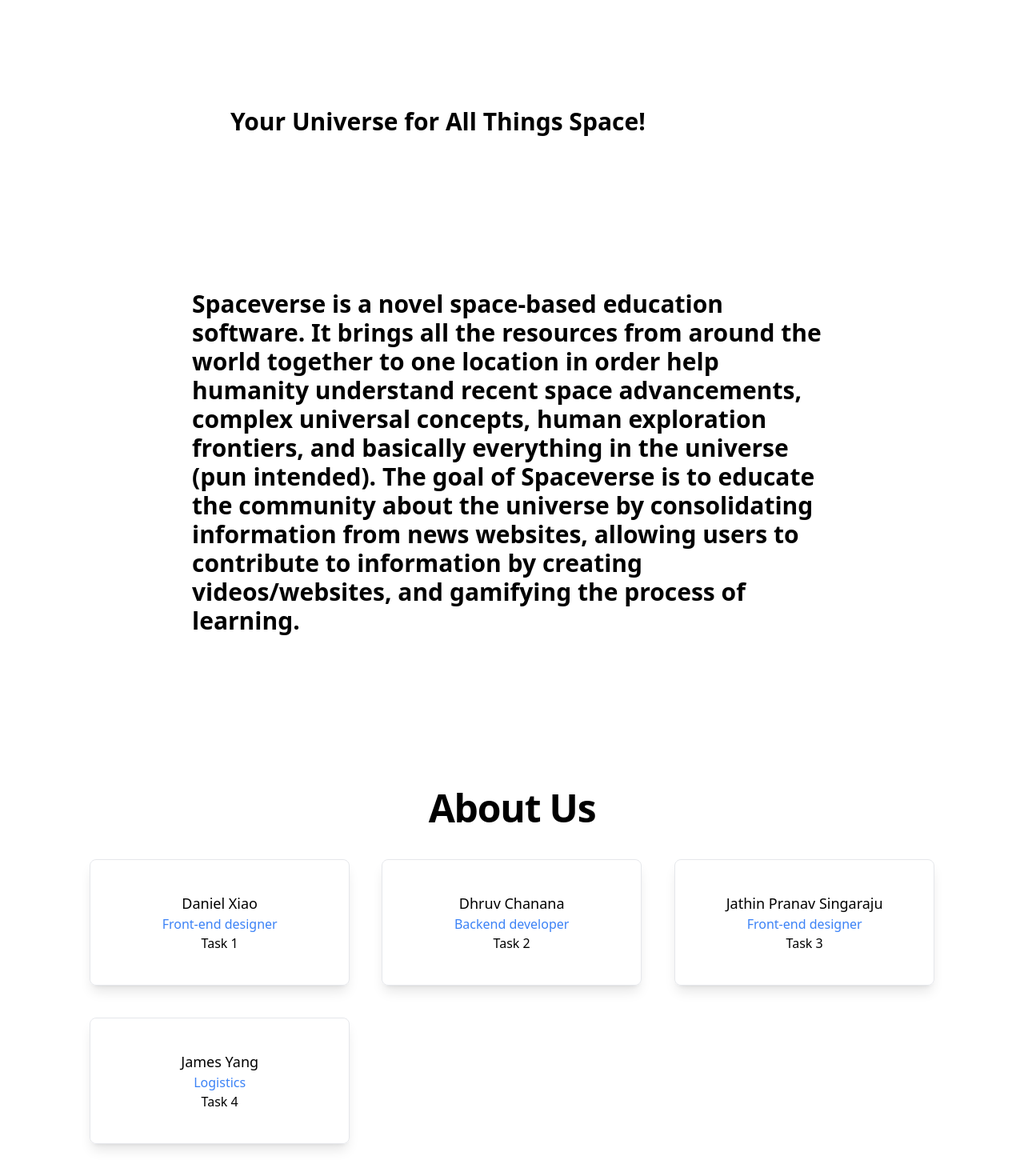
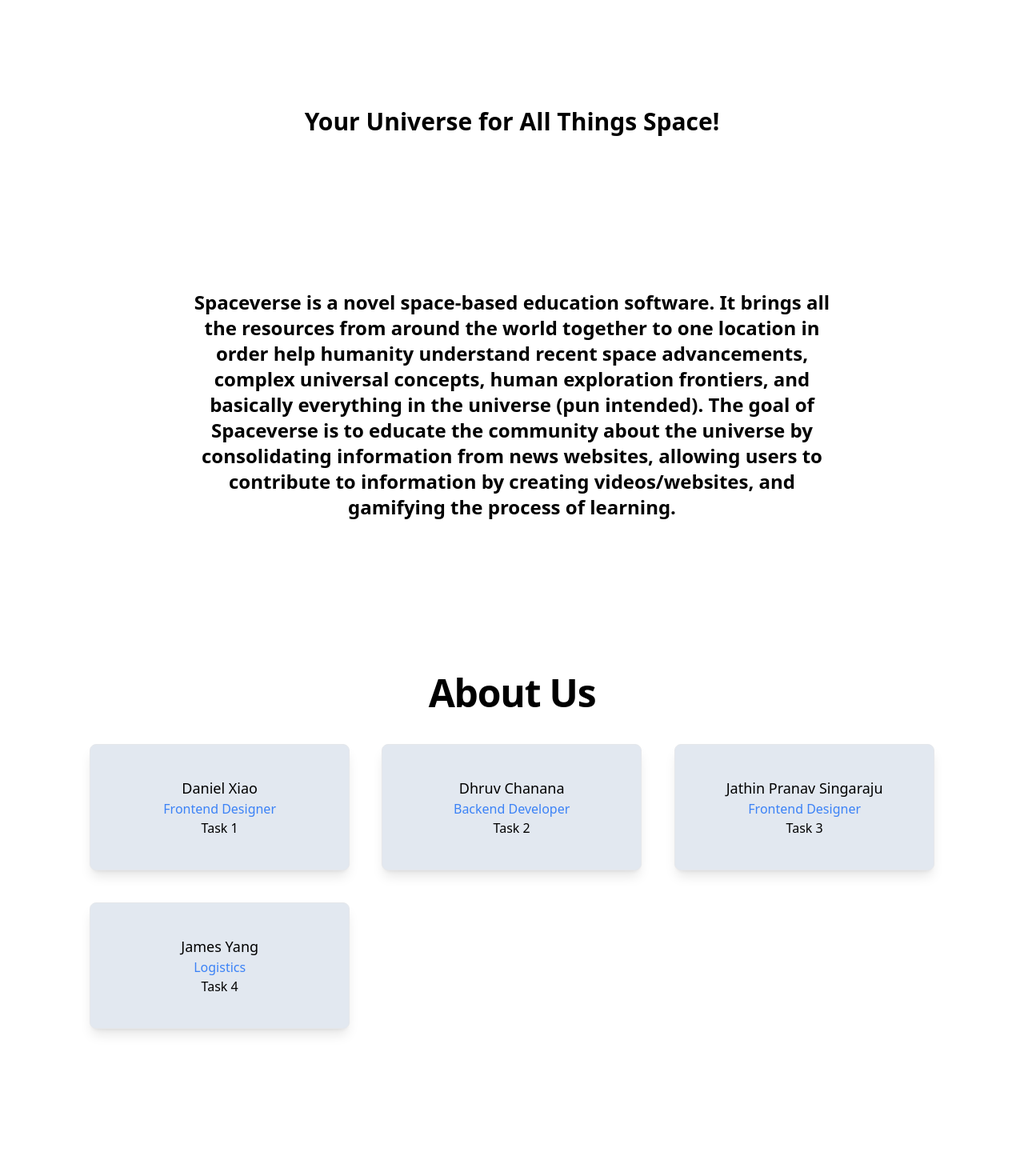
Before and after one commit to dxiao01/HackUNT2022, a React (Create React App) app: page / in a window 1280 px wide. Shown: the part 234-1704 px from the top of the page at 80% size. After the commit the page ends 1560 px from the top, so only its background shows below. Built offline with nearby package versions, Linux system fonts and the light colour scheme.

Commit message:
home page updates

```diff
--- a/src/Components/Home.js
+++ b/src/Components/Home.js
@@ -14,10 +14,10 @@ const Home = () => {
         <div class="text-center text-7xl font-extrabold mt-10" data-aos="fade-up">
             Spaceverse
         </div>
-        <div class=" text-left text-3xl font-extrabold mt-48 ml-72" data-aos="fade-right">
+        <div class=" text-center text-3xl font-extrabold mt-48" data-aos="fade-right">
         Your Universe for All Things Space!
         </div>
-        <div class="text-left text-3xl font-extrabold my-48 mx-60 float-left" data-aos="fade-left">
+        <div class="text-center text-2xl font-extrabold my-48 mx-60 float-left" data-aos="fade-left">
         Spaceverse is a novel space-based education software. It brings all the resources from around the world together to one location in order help humanity understand recent space advancements, complex universal concepts, human exploration frontiers, and basically everything in the universe (pun intended). The goal of Spaceverse is to educate the community about the universe by consolidating information from news websites, allowing users to contribute to information by creating videos/websites, and gamifying the process of learning.
         </div>
         <div class="max-w-6xl px-12 mx-auto text-center mb-10">
@@ -28,39 +28,39 @@ const Home = () => {
             </div>
 
             <div class="grid grid-cols-1 gap-10 sm:grid-cols-2 lg:grid-cols-3">
-                <div class="w-full border border-gray-200 rounded-lg shadow-lg" data-aos="flip-down">
+                <div class="w-full border border-gray-200 rounded-lg shadow-lg bg-slate-200" data-aos="flip-down">
 
                     <div class="flex flex-col items-center justify-center p-10">
                         <h2 class="text-lg font-medium">Daniel Xiao</h2>
-                        <p class="font-medium text-blue-500">Front-end designer </p>
+                        <p class="font-medium text-blue-500">Frontend Designer </p>
                         <p class="text-black">Task 1
                     </p></div>
 
                 </div>
 
-                <div class="w-full border border-gray-200 rounded-lg shadow-lg" data-aos="flip-down">
+                <div class="w-full border border-gray-200 rounded-lg shadow-lg bg-slate-200" data-aos="flip-down">
 
                     <div class="flex flex-col items-center justify-center p-10">
                         <h2 class="text-lg font-medium">Dhruv Chanana</h2>
-                        <p class="font-medium text-blue-500">Backend developer</p>
+                        <p class="font-medium text-blue-500">Backend Developer</p>
                         <p class="text-black">Task 2
                     </p></div>
 
 
                 </div>
 
-                <div class="w-full border border-gray-200 rounded-lg shadow-lg" data-aos="flip-down">
+                <div class="w-full border border-gray-200 rounded-lg shadow-lg bg-slate-200" data-aos="flip-down">
 
                     <div class="flex flex-col items-center justify-center p-10">
                         <h2 class="text-lg font-medium">Jathin Pranav Singaraju</h2>
-                        <p class="font-medium text-blue-500">Front-end designer</p>
+                        <p class="font-medium text-blue-500">Frontend Designer</p>
                         <p class="text-black">Task 3
                     </p></div>
 
 
                 </div>
 
-                <div class="w-full border border-gray-200 rounded-lg shadow-lg" data-aos="flip-down">
+                <div class="w-full border border-gray-200 rounded-lg shadow-lg bg-slate-200" data-aos="flip-down">
 
                     <div class="flex flex-col items-center justify-center p-10">
                         <h2 class="text-lg font-medium">James Yang</h2>
```
